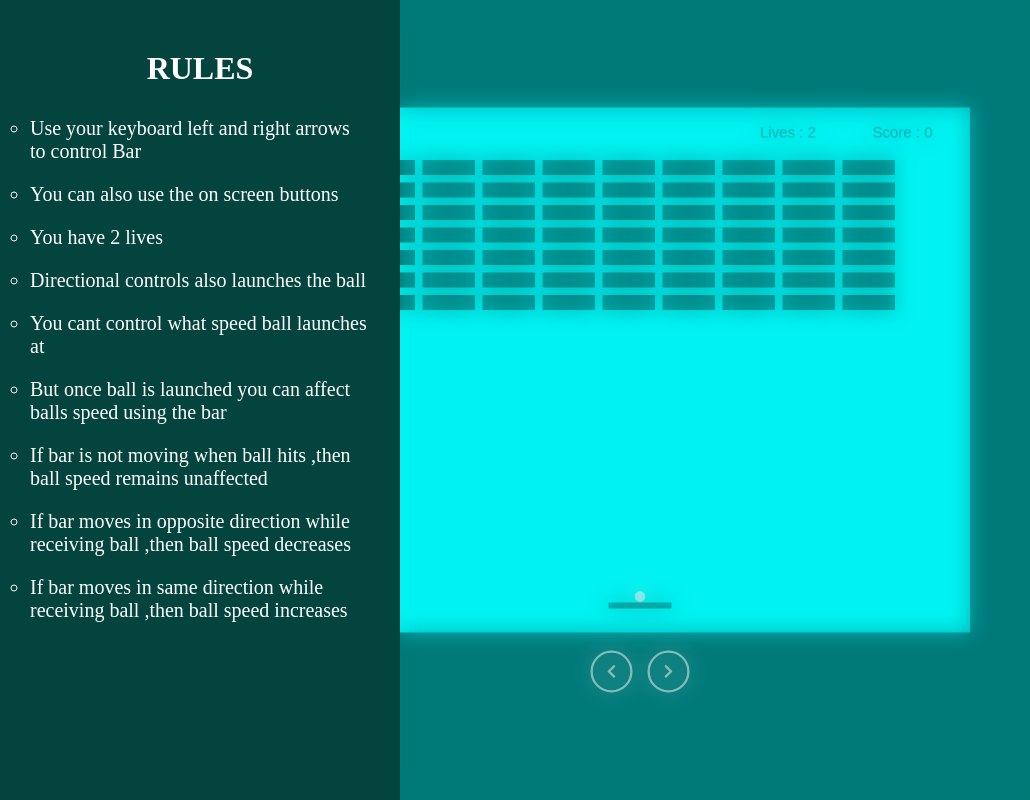
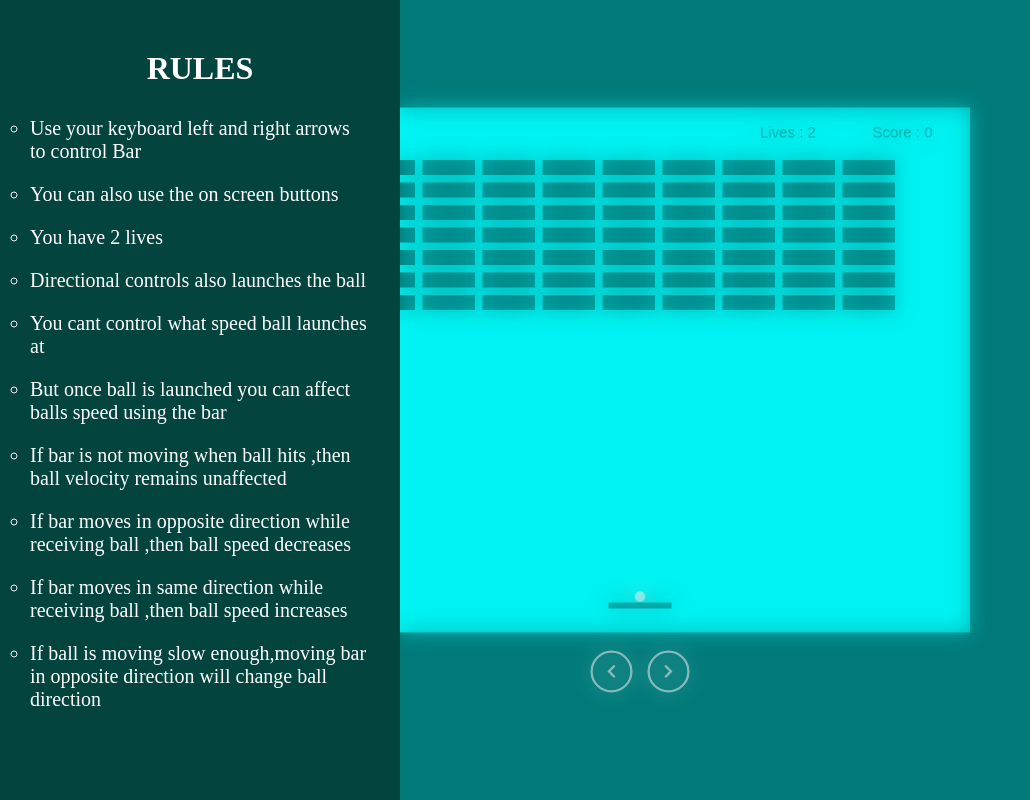
Before and after one commit to kritidipto-1234/brick-game, a plain HTML site: page index.html in a window 1280 px wide. Both pictures are taken after a click on the element 53 px from the left and 55 px from the top of the page. Shown: the whole page, without its empty margins (0-1030 px from the left). Drawn offline with Linux system fonts and the light colour scheme.

Commit message:
fixing collisions

```diff
--- a/index.html
+++ b/index.html
@@ -25,9 +25,10 @@
             <li>Directional controls also launches the ball</li>
             <li>You cant control what speed ball launches at</li>
             <li>But once ball is launched you can affect balls speed using the bar</li>
-            <li>If bar is not moving when ball hits ,then ball speed remains unaffected</li>
+            <li>If bar is not moving when ball hits ,then ball velocity remains unaffected</li>
             <li>If bar moves in opposite direction while receiving ball ,then ball speed decreases</li>
             <li>If bar moves in same direction while receiving ball ,then ball speed increases</li>
+            <li>If ball is moving slow enough,moving bar in opposite direction will change ball direction</li>
         </ul>
     </div>
     <div class="message"></div>
```
